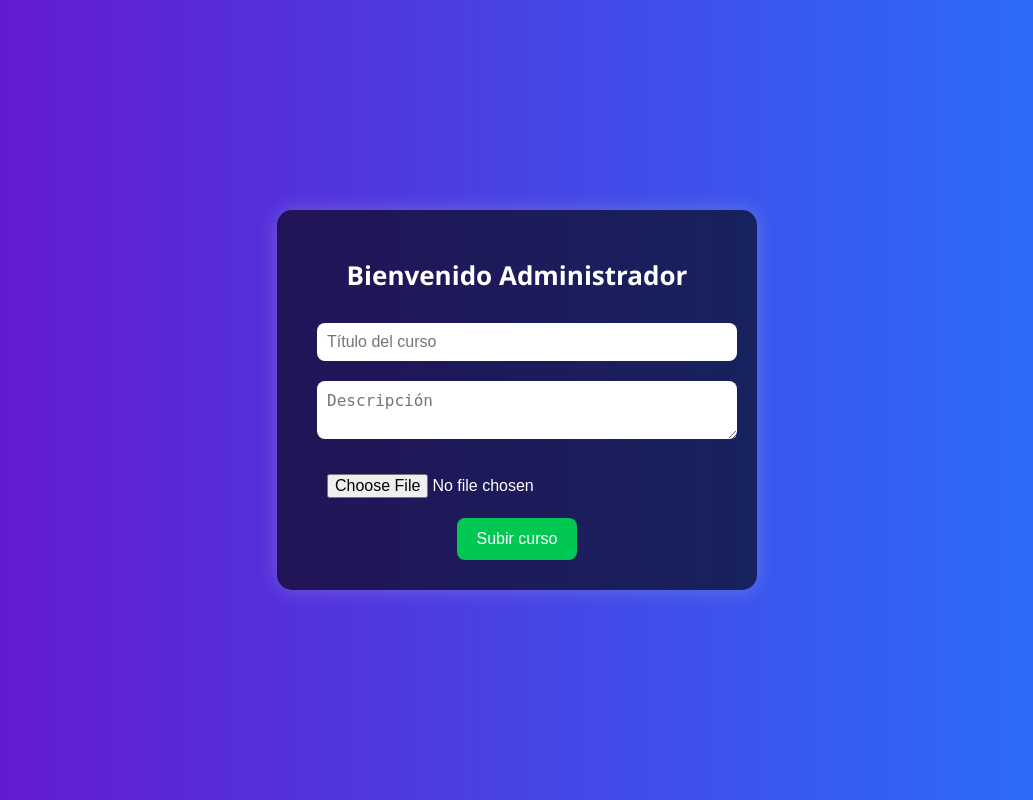
After one commit to AbrahamLoz13/CursITA, a PHP site: page /screens/subircursos.html in a window 1280 px wide. The commit adds this page. Shown: the whole page, without its empty margins (123-1156 px from the left). Run offline with PHP 8.4, Linux system fonts and the light colour scheme.

Commit message:
se agregó cuenta administrador, que esta es para subir cursos

```diff
--- /dev/null
+++ b/css/estilos.css
@@ -0,0 +1,57 @@
+/* Fondo general */
+body {
+  font-family: 'Segoe UI', Tahoma, Geneva, Verdana, sans-serif;
+  background: linear-gradient(to right, #6a11cb, #2575fc);
+  margin: 0;
+  padding: 0;
+  display: flex;
+  height: 100vh;
+  justify-content: center;
+  align-items: center;
+  color: #fff;
+}
+
+/* Contenedor centrado */
+.container {
+  background-color: rgba(0, 0, 0, 0.6);
+  padding: 30px 40px;
+  border-radius: 15px;
+  box-shadow: 0 0 20px rgba(255, 255, 255, 0.2);
+  text-align: center;
+  max-width: 400px;
+  width: 100%;
+}
+
+/* Título */
+h1 {
+  margin-bottom: 20px;
+  font-size: 26px;
+}
+
+/* Campos de entrada */
+input[type="text"],
+textarea,
+input[type="file"] {
+  width: 100%;
+  padding: 10px;
+  margin: 10px 0;
+  border: none;
+  border-radius: 8px;
+  font-size: 16px;
+}
+
+/* Botón */
+button {
+  background-color: #00c853;
+  color: white;
+  border: none;
+  padding: 12px 20px;
+  font-size: 16px;
+  border-radius: 8px;
+  cursor: pointer;
+  transition: background-color 0.3s ease;
+}
+
+button:hover {
+  background-color: #00b248;
+}
--- a/php/register.php
+++ b/php/register.php
@@ -2,7 +2,7 @@
 session_start();
 include("conexion.php");
 
-if (!isset($_POST['correo'], $_POST['contrasena'], $_POST['contrasena_confirm'])) {
+if (!isset($_POST['correo'], $_POST['contrasena'], $_POST['contrasena_confirm'], $_POST['rol'])) {
     echo "<script>alert('Faltan datos.'); window.location.href = '../screens/register.html';</script>";
     exit();
 }
@@ -10,6 +10,7 @@ if (!isset($_POST['correo'], $_POST['contrasena'], $_POST['contrasena_confirm'])
 $correo = mysqli_real_escape_string($conexion, $_POST['correo']);
 $contrasena = $_POST['contrasena'];
 $contrasena_confirm = $_POST['contrasena_confirm'];
+$rol = mysqli_real_escape_string($conexion, $_POST['rol']); // ✅ Ahora sí obtenemos el rol
 
 if ($contrasena !== $contrasena_confirm) {
     echo "<script>alert('Las contraseñas no coinciden.'); window.location.href = '../screens/register.html';</script>";
@@ -27,7 +28,8 @@ if (mysqli_num_rows($result) > 0) {
 // Hashear contraseña para mayor seguridad
 $contrasena_hash = password_hash($contrasena, PASSWORD_DEFAULT);
 
-$query_insert = "INSERT INTO usuarios (correo, contrasena) VALUES ('$correo', '$contrasena_hash')";
+// ✅ Inserta también el rol
+$query_insert = "INSERT INTO usuarios (correo, contrasena, rol) VALUES ('$correo', '$contrasena_hash', '$rol')";
 if (mysqli_query($conexion, $query_insert)) {
     echo "<script>alert('Registro exitoso. Ahora puedes iniciar sesión.'); window.location.href = '../screens/login.html';</script>";
     exit();
--- /dev/null
+++ b/screens/subircursos.html
@@ -0,0 +1,19 @@
+<!DOCTYPE html>
+<html lang="es">
+<head>
+  <meta charset="UTF-8">
+  <title>Subir Cursos</title>
+  <link rel="stylesheet" href="../css/estilos.css">
+</head>
+<body>
+  <div class="container">
+    <h1>Bienvenido Administrador</h1>
+    <form action="../php/subir_curso.php" method="POST" enctype="multipart/form-data">
+      <input type="text" name="titulo" placeholder="Título del curso" required><br>
+      <textarea name="descripcion" placeholder="Descripción" required></textarea><br>
+      <input type="file" name="archivo_curso" required><br>
+      <button type="submit">Subir curso</button>
+    </form>
+  </div>
+</body>
+</html>
```
Also changed, not shown: php/eliminar_curso.php (added, +46 -0 lines), php/login.php (+16 -13 lines), php/mis_cursos_admin.php (added, +109 -0 lines), php/subir_curso.php (added, +44 -0 lines), screens/register.html (+12 -0 lines).
